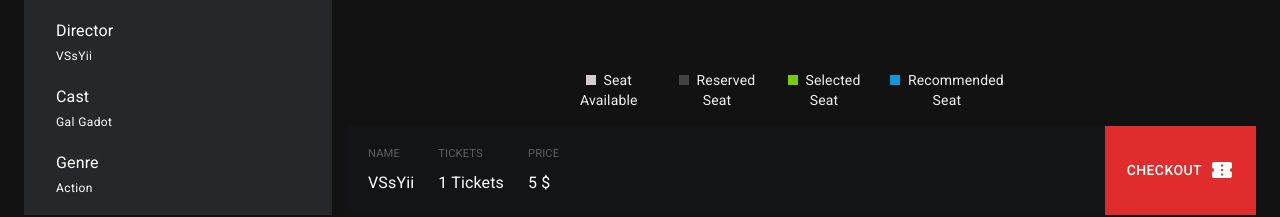
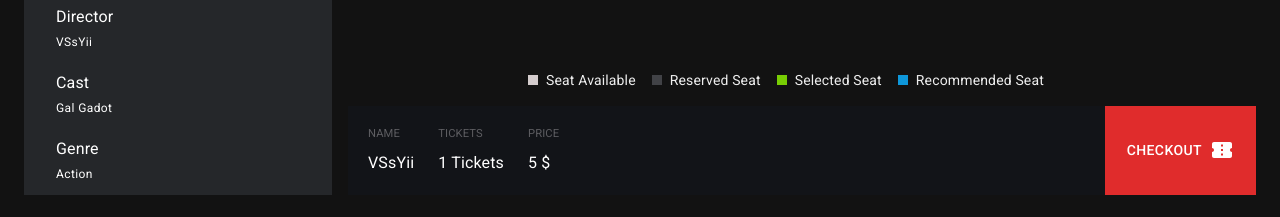
Before and after one commit to bachhs/flashticket-client, a React (Create React App) app: page /booking in a window 1280 px wide. Shown: the part 662-879 px from the top of the page. Built offline with nearby package versions, Linux system fonts and the light colour scheme.

Commit message:
fix booking style

```diff
--- a/src/views/BookingView/BookingSeats/BookingSeats.js
+++ b/src/views/BookingView/BookingSeats/BookingSeats.js
@@ -26,10 +26,8 @@ const useStyles = makeStyles((theme) => ({
     }
   },
   seatInfoContainer: {
-    width: '50%',
     margin: 'auto',
     display: 'flex',
-    alignItems: 'center',
     textAlign: 'center',
     color: '#eee'
   },
@@ -65,7 +63,7 @@ const useStyles = makeStyles((theme) => ({
     borderTopRightRadius: 10
   },
   seatReserved: {
-    cursor: 'pointer',
+    cursor: 'not-allowed',
     backgroundColor: 'rgb(65, 66, 70)',
     height: 20,
     width: 25,
@@ -211,6 +209,7 @@ export default function BookingSeats(props) {
         </Grid>
       </Box>
       <Box width={1} mt={10}>
+        <Grid container alignItems="center" justify="center">
           <div className={classes.seatInfoContainer}>
             <div className={classes.seatInfo}>
               <div
@@ -241,6 +240,7 @@ export default function BookingSeats(props) {
               Recommended Seat
             </div>
           </div>
+        </Grid>
       </Box>
     </>
   );
```
Lines whose indentation alone changed are shown as unchanged.
